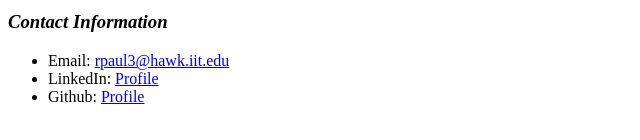
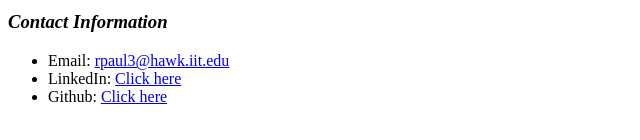
Before and after one commit to roshanpaul1/Project-One, a plain HTML site: page index.html in a window 1280 px wide. Shown: the part 470-610 px from the top of the page, 0-640 px from the left. Drawn offline with Linux system fonts and the light colour scheme.

Commit message:
running ht ml validation

```diff
--- a/index.html
+++ b/index.html
@@ -25,8 +25,8 @@
 	<h3><i> Contact Information </i></h3>
 	<ul>
 	<li> Email: <a href="mailto:rpaul3@hawk.iit.edu"> rpaul3@hawk.iit.edu </a></li>
-	<li> LinkedIn: <a href="https://www.linkedin.com/in/roshan-paul-b7baa21b"> Profile </a></li>
-	<li> Github: <a href="https://github.com/roshanpaul1"> Profile </a></li>
+	<li> LinkedIn: <a href="https://www.linkedin.com/in/roshan-paul-b7baa21b"> Click here </a></li>
+	<li> Github: <a href="https://github.com/roshanpaul1"> Click here </a></li>
   </ul>
     </footer>
 </body>
```
Also changed, not shown: resume.html (+2 -2 lines).
